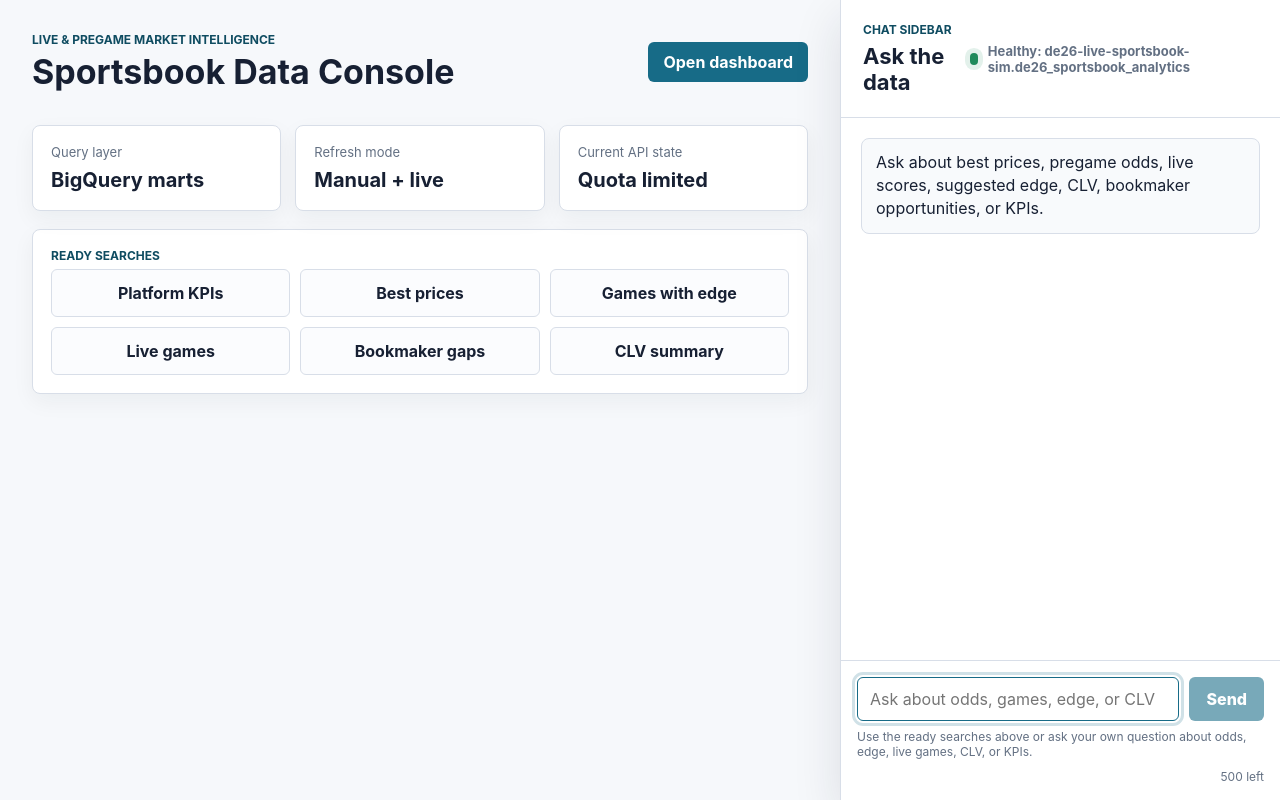
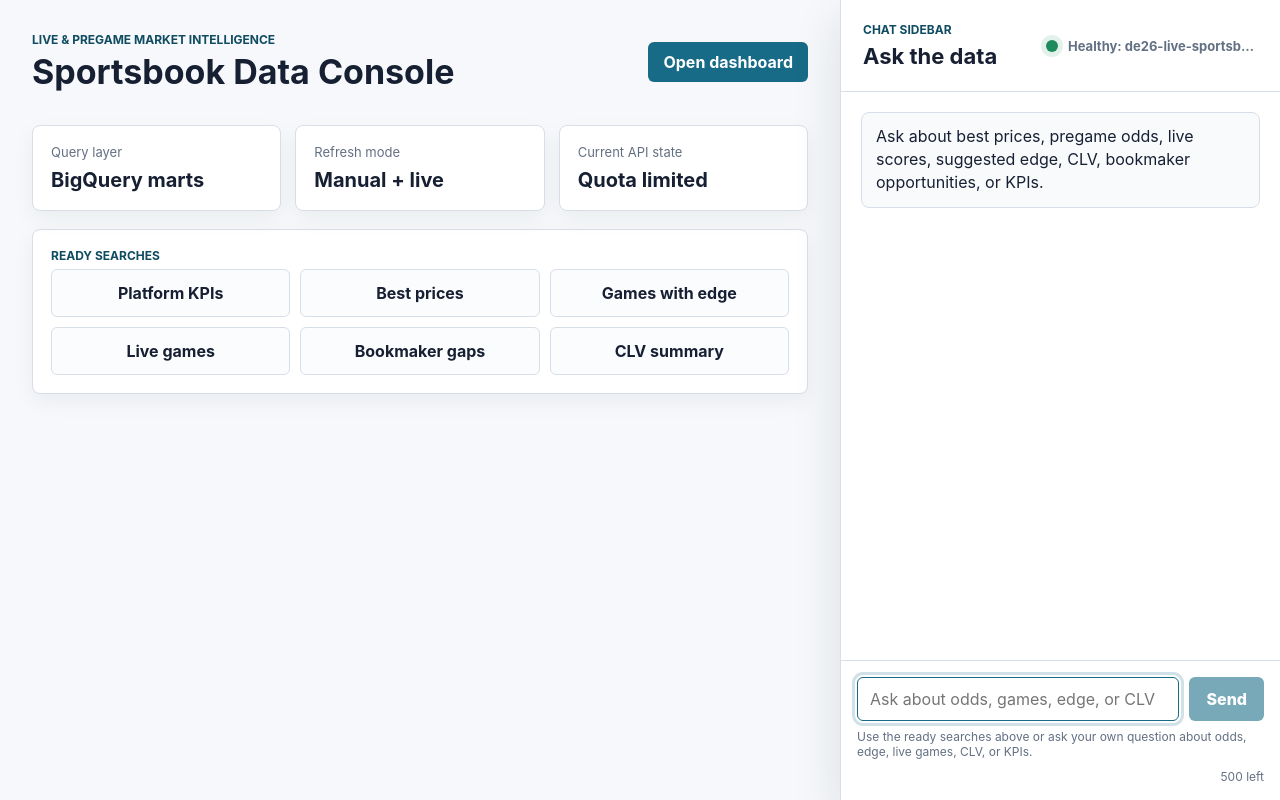
Before and after one commit to imade-osi2/Live-Sportsbook-Sim, a Flask app: page / in a window 1280 px wide. Run offline with Flask 3, Linux system fonts and the light colour scheme.

Commit message:
Constrain chat status text

```diff
--- a/cloudrun_chat/static/styles.css
+++ b/cloudrun_chat/static/styles.css
@@ -204,12 +204,21 @@ h2 {
   display: inline-flex;
   align-items: center;
   gap: 10px;
+  min-width: 0;
   color: var(--muted);
   font-size: 13px;
   font-weight: 700;
 }
 
+.status-text {
+  max-width: 190px;
+  overflow: hidden;
+  text-overflow: ellipsis;
+  white-space: nowrap;
+}
+
 .status-dot {
+  flex: 0 0 auto;
   width: 12px;
   height: 12px;
   border-radius: 999px;
```
